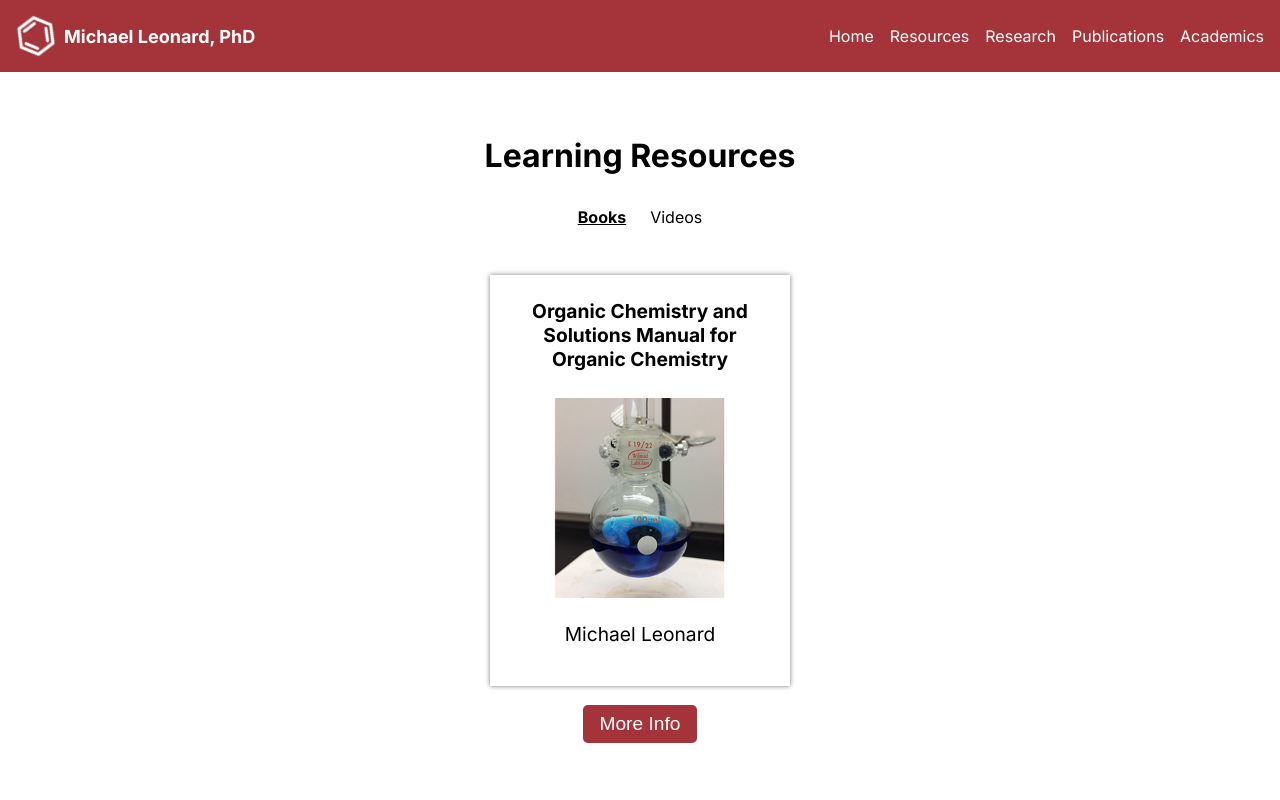
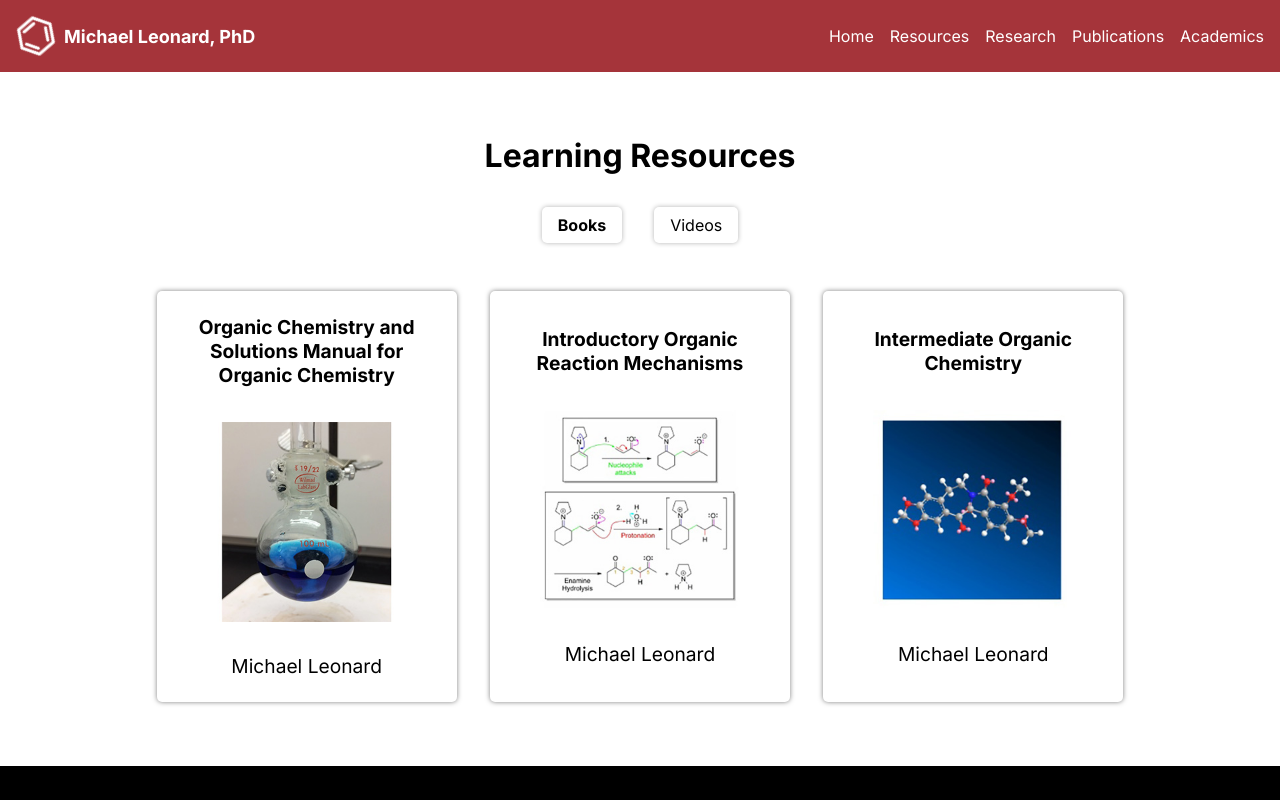
Before and after one commit to stardust2stardust/leonard-course-site, a React (Vite) app: page /resources/books in a window 1280 px wide. Shown: the top 800 px of the page. Built offline with nearby package versions, Linux system fonts and the light colour scheme.

Commit message:
add flex to book list container

```diff
--- a/src/components/BookCard.jsx
+++ b/src/components/BookCard.jsx
@@ -7,9 +7,9 @@ export default function BookCard(props) {
   const bookImg = `bookImg${props.card.id}`;
 
   return (
-    <div className="book-container">
-      <NavLink className="info-link" to={bookSlug}>
-        <div className="book-card">
+
+      <NavLink className="info-link book-card" to={bookSlug}>
+        {/* <div className="book-card"> */}
           <h2>{props.card.title}</h2>
           {/* <div className="book-card--image-container"> */}
           <img
@@ -20,9 +20,9 @@ export default function BookCard(props) {
           {/* </div> */}
 
           <p>{props.card.author}</p>
-        </div>
-        <button className="more-info-btn">More Info</button>
+        {/* </div> */}
+
       </NavLink>
-    </div>
+
   );
 }
--- a/src/index.css
+++ b/src/index.css
@@ -257,6 +257,10 @@ hr {
   margin-top: 1rem;
 }
 
+.professor-title {
+  margin-top: 0;
+}
+
 .intro-section h2 {
   text-align: center;
   font-size: 1.2rem;
@@ -316,7 +320,7 @@ hr {
 
 .resource-links-container {
   display: flex;
-  gap: 1.5rem;
+  gap: 2rem;
   justify-content: center;
   margin-bottom: 3rem;
 }
@@ -324,11 +328,14 @@ hr {
 .link-to-resources {
   text-decoration: none;
   color: var(--brand-black);
+  padding: .5rem 1rem;
+  box-shadow: 0px 0px 5px rgba(0, 0, 0, 0.3);
+  border-radius: 5px;
 }
 
 .active-navLink {
   font-weight: bold;
-  text-decoration: underline;
+
 }
 
 /* .link-to-resource {
@@ -424,38 +431,61 @@ hr {
   background-color: var(--brand-red);
 } */
 
-.book-container {
+/* .book-container {
   margin-bottom: 5rem;
+  border: 2px solid magenta;
+
 }
 
 .book-container a {
   text-decoration: none;
   color: var(--brand-black);
+
+} */
+
+.book-list-container {
+  margin: 0 auto;
+  display: flex;
+  flex-flow: row wrap;
+  row-gap: 3rem;
+  padding-bottom: 2rem;
+  justify-content: center;
+  max-width: 1000px;
 }
 
 .book-card {
   margin: 0 auto;
   /* text-align: center; */
-  background-color: var(--brand-white);
+  /* background-color: var(--brand-white); */
   box-shadow: 0px 0px 5px rgba(0, 0, 0, 0.5);
-  max-width: 300px;
-  padding: 0.5rem 1rem;
+  width: 300px;
+  text-decoration: none;
+  padding: 1.5rem 2rem;
   display: flex;
   flex-direction: column;
-  gap: 1.5rem;
+  gap: 2rem;
   align-items: center;
+  justify-content: center;
+  border-radius: 5px;
+  color: var(--brand-black);
 }
 
+/* .book-card a {
+  text-decoration: none;
+
+} */
+
 .book-card--image {
+  display: block;
+  margin: 0 auto;
   max-width: 200px;
 }
 
-.book-card h2,
-.page-content .book-title {
+.book-card h2, .book-title {
   font-size: 1.2rem;
   font-weight: bold;
   text-align: center;
-  margin-top: 1rem;
+  margin-top: 0;
 }
 
 .book-card .subtitle {
@@ -467,10 +497,10 @@ hr {
 
 .book-card p {
   font-size: 1.2rem;
-  margin-bottom: 2rem;
+  text-align: center;
 }
 
-.book-container .more-info-btn {
+/* .book-container .more-info-btn {
   display: block;
   margin: 0 auto;
   margin-top: 1.2rem;
@@ -481,10 +511,10 @@ hr {
   padding: 0.5rem 1rem;
   border-radius: 5px;
   cursor: pointer;
-}
+} */
 
 .inner-content {
-  max-width: 600px;
+  max-width: 800px;
   margin: 0 auto;
 }
 
--- a/src/pages/resources/Books.jsx
+++ b/src/pages/resources/Books.jsx
@@ -13,7 +13,7 @@ export default function Books() {
 
   return (
 
-      <section className="inner-content book-list-container">
+      <section className=" book-list-container">
         {cardElements}
       </section>
 
```
